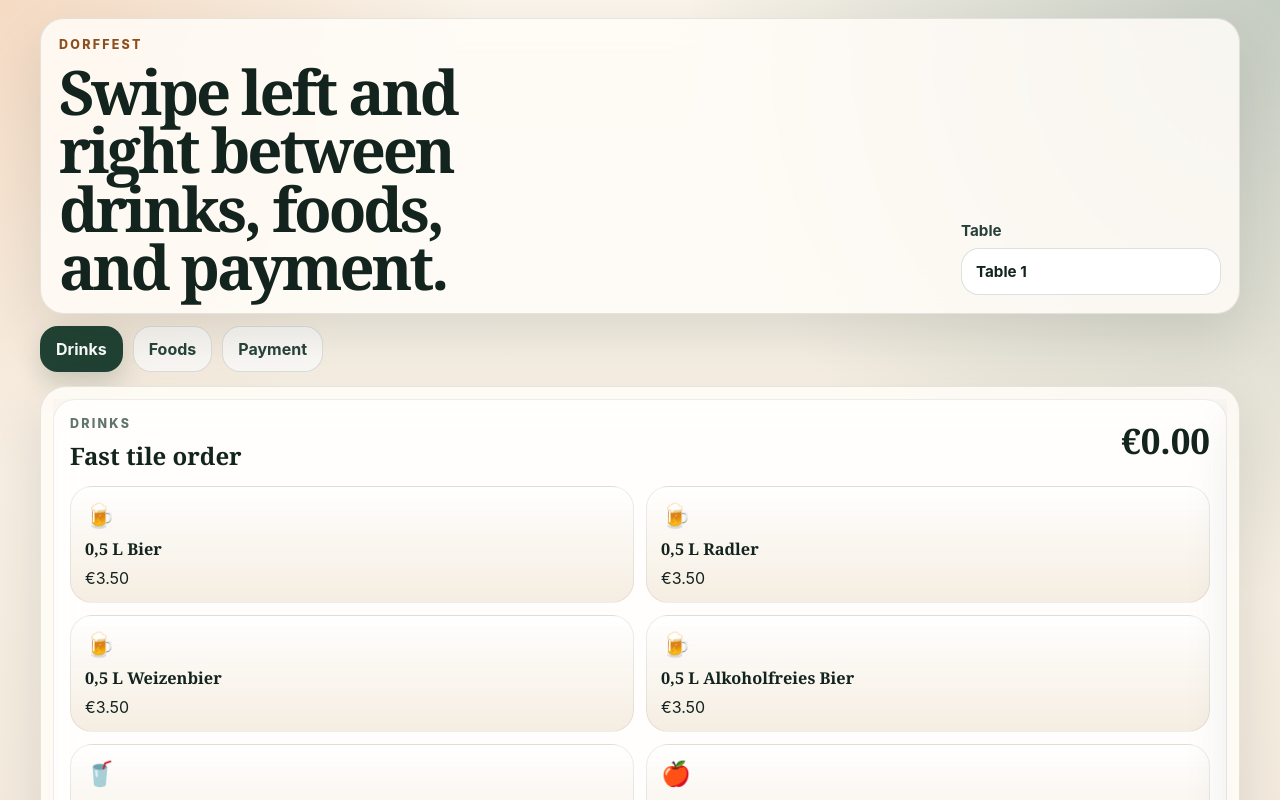
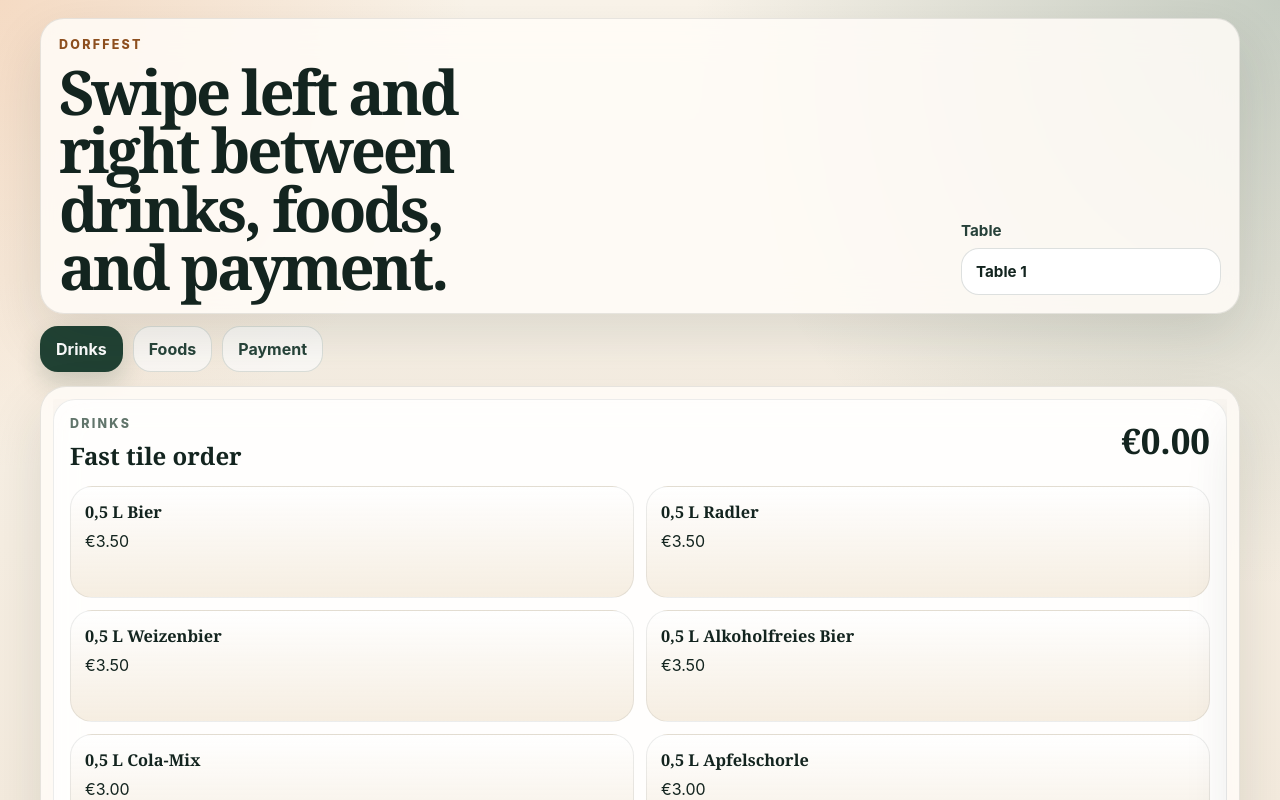
Before and after one commit to danielrieger-lab/dorffest, a React (Vite) app: page / in a window 1280 px wide. Shown: the top 800 px of the page. Built offline with nearby package versions, Linux system fonts and the light colour scheme.

Commit message:
Add custom food tile and remove tile emojis

```diff
--- a/src/App.tsx
+++ b/src/App.tsx
@@ -10,7 +10,6 @@ interface Tile {
   id: string;
   name: string;
   price: number;
-  icon: string;
 }
 
 interface OrderItem {
@@ -38,32 +37,32 @@ const STORAGE_KEY = 'dorffest:state';
 const currencyFormatter = new Intl.NumberFormat(undefined, { style: 'currency', currency: 'EUR' });
 
 const drinkTiles: Tile[] = [
-  { id: 'bier-05', name: '0,5 L Bier', price: 3.5, icon: '🍺' },
-  { id: 'radler-05', name: '0,5 L Radler', price: 3.5, icon: '🍺' },
-  { id: 'weizen-05', name: '0,5 L Weizenbier', price: 3.5, icon: '🍺' },
-  { id: 'alkfrei-bier-05', name: '0,5 L Alkoholfreies Bier', price: 3.5, icon: '🍺' },
-  { id: 'cola-mix-05', name: '0,5 L Cola-Mix', price: 3, icon: '🥤' },
-  { id: 'apfelschorle-05', name: '0,5 L Apfelschorle', price: 3, icon: '🍎' },
-  { id: 'afri-bluna-033', name: '0,33 L Afri-Cola oder Bluna', price: 2.5, icon: '🥤' },
-  { id: 'wasser-05', name: '0,5 L Mineralwasser', price: 2.5, icon: '💧' },
-  { id: 'wein-flasche', name: 'Flasche Wein rot o. weiss', price: 14, icon: '🍷' },
-  { id: 'wein-025', name: '0,25 L Wein rot o. weiss', price: 4, icon: '🍷' },
-  { id: 'weinschorle-025', name: '0,25 L Weinschorle', price: 3.5, icon: '🍷' },
-  { id: 'weinschorle-05', name: '0,5 L Weinschorle', price: 6, icon: '🍷' },
-  { id: 'schnaps', name: 'Schnaps', price: 2.5, icon: '🥃' },
-  { id: 'landsknecht', name: 'Landsknecht', price: 3, icon: '🥃' }
+  { id: 'bier-05', name: '0,5 L Bier', price: 3.5 },
+  { id: 'radler-05', name: '0,5 L Radler', price: 3.5 },
+  { id: 'weizen-05', name: '0,5 L Weizenbier', price: 3.5 },
+  { id: 'alkfrei-bier-05', name: '0,5 L Alkoholfreies Bier', price: 3.5 },
+  { id: 'cola-mix-05', name: '0,5 L Cola-Mix', price: 3 },
+  { id: 'apfelschorle-05', name: '0,5 L Apfelschorle', price: 3 },
+  { id: 'afri-bluna-033', name: '0,33 L Afri-Cola oder Bluna', price: 2.5 },
+  { id: 'wasser-05', name: '0,5 L Mineralwasser', price: 2.5 },
+  { id: 'wein-flasche', name: 'Flasche Wein rot o. weiss', price: 14 },
+  { id: 'wein-025', name: '0,25 L Wein rot o. weiss', price: 4 },
+  { id: 'weinschorle-025', name: '0,25 L Weinschorle', price: 3.5 },
+  { id: 'weinschorle-05', name: '0,5 L Weinschorle', price: 6 },
+  { id: 'schnaps', name: 'Schnaps', price: 2.5 },
+  { id: 'landsknecht', name: 'Landsknecht', price: 3 }
 ];
 
 const foodTiles: Tile[] = [
-  { id: 'spanferkel', name: 'Spanferkel', price: 9, icon: '🍖' },
-  { id: 'beilagensalat', name: 'Beilagensalat', price: 3.5, icon: '🥗' },
-  { id: 'ziegelhuettenteller', name: 'Ziegelhüttenteller', price: 11.5, icon: '🍽️' },
-  { id: 'steak', name: 'Steak', price: 4.5, icon: '🥩' },
-  { id: 'grillwurst', name: 'Grillwurst', price: 2.5, icon: '🌭' },
-  { id: 'cevapcici', name: 'Cevapcici', price: 7, icon: '🍢' },
-  { id: 'gemueselasagne-veg', name: 'Gemüselasagne (veg)', price: 6, icon: '🍲' },
-  { id: 'kaesebrot', name: 'Käsebrot', price: 5.5, icon: '🧀' },
-  { id: 'pressack-weiss', name: 'Preßack (Weiss) mit Brot & Musik', price: 7.5, icon: '🍽️' }
+  { id: 'spanferkel', name: 'Spanferkel', price: 9 },
+  { id: 'beilagensalat', name: 'Beilagensalat', price: 3.5 },
+  { id: 'ziegelhuettenteller', name: 'Ziegelhüttenteller', price: 11.5 },
+  { id: 'steak', name: 'Steak', price: 4.5 },
+  { id: 'grillwurst', name: 'Grillwurst', price: 2.5 },
+  { id: 'cevapcici', name: 'Cevapcici', price: 7 },
+  { id: 'gemueselasagne-veg', name: 'Gemüselasagne (veg)', price: 6 },
+  { id: 'kaesebrot', name: 'Käsebrot', price: 5.5 },
+  { id: 'pressack-weiss', name: 'Preßack (Weiss) mit Brot & Musik', price: 7.5 }
 ];
 
 function createId(): string {
@@ -160,6 +159,8 @@ function summarize(items: OrderItem[]) {
 function App() {
   const [state, setState] = useState<AppState>(() => loadState());
   const trackRef = useRef<HTMLDivElement | null>(null);
+  const [otherFoodTitle, setOtherFoodTitle] = useState('');
+  const [otherFoodPrice, setOtherFoodPrice] = useState('0,00');
 
   useEffect(() => {
     saveState(state);
@@ -197,6 +198,32 @@ function App() {
         ]
       };
     });
+  }
+
+  function addOtherFood(): void {
+    const title = otherFoodTitle.trim();
+    const price = Number(otherFoodPrice.replace(',', '.'));
+
+    if (!title || Number.isNaN(price) || price < 0) {
+      return;
+    }
+
+    setState((current) => ({
+      ...current,
+      items: [
+        {
+          id: createId(),
+          category: 'foods',
+          name: title,
+          price,
+          quantity: 1
+        },
+        ...current.items
+      ]
+    }));
+
+    setOtherFoodTitle('');
+    setOtherFoodPrice('0,00');
   }
 
   function changeQuantity(itemId: string, delta: number): void {
@@ -294,7 +321,6 @@ function App() {
             <div className="tile-grid tile-grid-drinks">
               {drinkTiles.map((tile) => (
                 <button key={tile.id} type="button" className="order-tile" onClick={() => addTile(tile, 'drinks')}>
-                  <span className="tile-icon">{tile.icon}</span>
                   <strong>{tile.name}</strong>
                   <span>{formatMoney(tile.price)}</span>
                 </button>
@@ -342,11 +368,25 @@ function App() {
             <div className="tile-grid tile-grid-foods">
               {foodTiles.map((tile) => (
                 <button key={tile.id} type="button" className="order-tile" onClick={() => addTile(tile, 'foods')}>
-                  <span className="tile-icon">{tile.icon}</span>
                   <strong>{tile.name}</strong>
                   <span>{formatMoney(tile.price)}</span>
                 </button>
               ))}
+
+              <div className="order-tile order-tile-custom">
+                <strong>Sonstiges</strong>
+                <label>
+                  Titel
+                  <input value={otherFoodTitle} onChange={(event) => setOtherFoodTitle(event.target.value)} placeholder="Custom food title" />
+                </label>
+                <label>
+                  Preis
+                  <input value={otherFoodPrice} onChange={(event) => setOtherFoodPrice(event.target.value)} inputMode="decimal" placeholder="0,00" />
+                </label>
+                <button type="button" onClick={addOtherFood}>
+                  Add food
+                </button>
+              </div>
             </div>
 
             <div className="order-list">
--- a/src/styles.css
+++ b/src/styles.css
@@ -215,6 +215,21 @@ button:hover {
   background: linear-gradient(180deg, rgba(255, 255, 255, 0.96), rgba(244, 235, 221, 0.88));
   color: #13241f;
   text-align: left;
+}
+
+.order-tile-custom {
+  gap: 10px;
+}
+
+.order-tile-custom label {
+  display: grid;
+  gap: 6px;
+  color: #264039;
+  font-weight: 700;
+}
+
+.order-tile-custom button {
+  width: 100%;
 }
 
 .order-tile strong,
```
